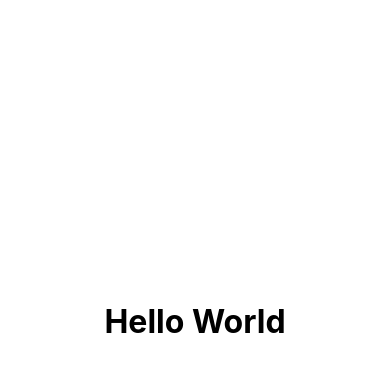
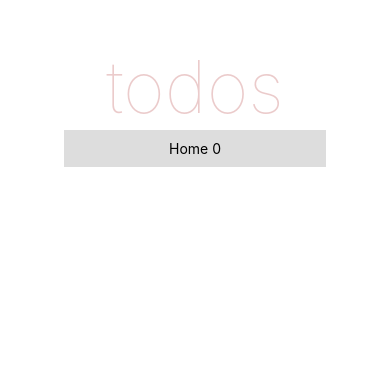
Before and after one commit to windmaomao/pokemon-native, a React Native app: screen / in a window 390 px wide. Shown: the part 101-472 px from the top of the page. Built offline with nearby package versions, Linux system fonts and the light colour scheme.

Commit message:
add heading component

```diff
--- a/App.tsx
+++ b/App.tsx
@@ -1,4 +1,3 @@
-import { StatusBar } from "expo-status-bar";
 import { Home } from "./Home";
 
 export default function App() {
--- a/Home.tsx
+++ b/Home.tsx
@@ -1,29 +1,43 @@
-import { ScrollView, Text, StyleSheet } from "react-native";
+import { useState } from "react";
+import { View, ScrollView, Text, StyleSheet, Pressable } from "react-native";
+import { Heading } from "./components";
 
 export const Home = () => {
+  const [count, setCount] = useState(0);
+
+  const onPress = () => {
+    setCount((c) => c + 1);
+  };
+
   return (
-    <ScrollView
-      contentInsetAdjustmentBehavior="automatic"
-      contentContainerStyle={styles.container}
-      style={styles.view}
-    >
-      <Text style={styles.title}>Hello World</Text>
-    </ScrollView>
+    <View style={styles.container}>
+      <ScrollView keyboardShouldPersistTaps="always" style={styles.content}>
+        <Heading />
+        <Pressable
+          style={styles.button}
+          onPress={onPress}
+          android_ripple={{ color: "red" }}
+        >
+          <Text>Home {count}</Text>
+        </Pressable>
+      </ScrollView>
+    </View>
   );
 };
 
 const styles = StyleSheet.create({
-  view: {
-    padding: 64,
+  container: {
     backgroundColor: "#fff",
-  },
-  container: {
     flex: 1,
     justifyContent: "center",
   },
-  title: {
-    fontSize: 32,
-    fontWeight: "bold",
-    textAlign: "center",
+  content: {
+    flex: 1,
+    padding: 64,
+  },
+  button: {
+    alignItems: "center",
+    backgroundColor: "#DDDDDD",
+    padding: 10,
   },
 });
--- /dev/null
+++ b/components/Heading.tsx
@@ -0,0 +1,20 @@
+import React from "react";
+import { View, Text, StyleSheet } from "react-native";
+
+export const Heading = () => (
+  <View style={styles.header}>
+    <Text style={styles.headerText}>todos</Text>
+  </View>
+);
+
+const styles = StyleSheet.create({
+  header: {
+    marginTop: 80,
+  },
+  headerText: {
+    textAlign: "center",
+    fontSize: 72,
+    color: "rgba(175, 47, 47, 0.25)",
+    fontWeight: "100",
+  },
+});
--- /dev/null
+++ b/components/index.tsx
@@ -0,0 +1 @@
+export { Heading } from "./Heading";
```
